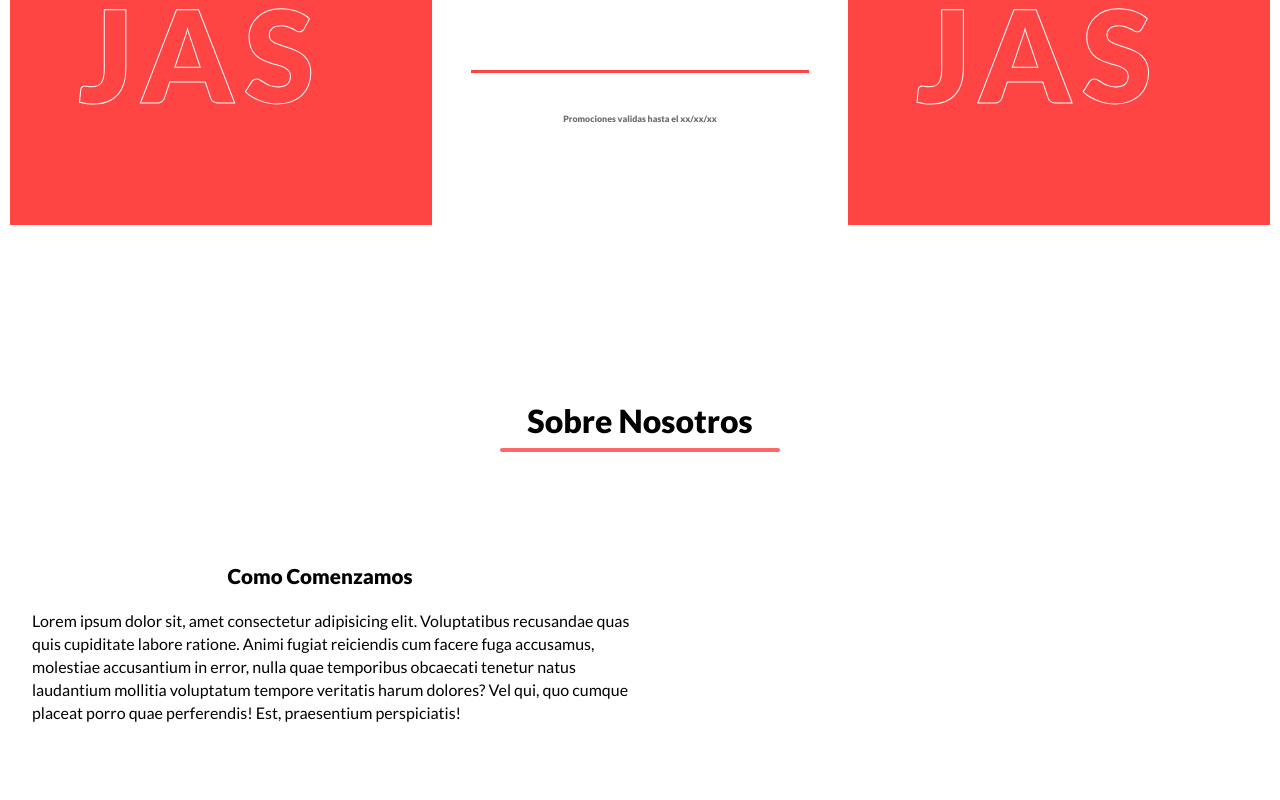
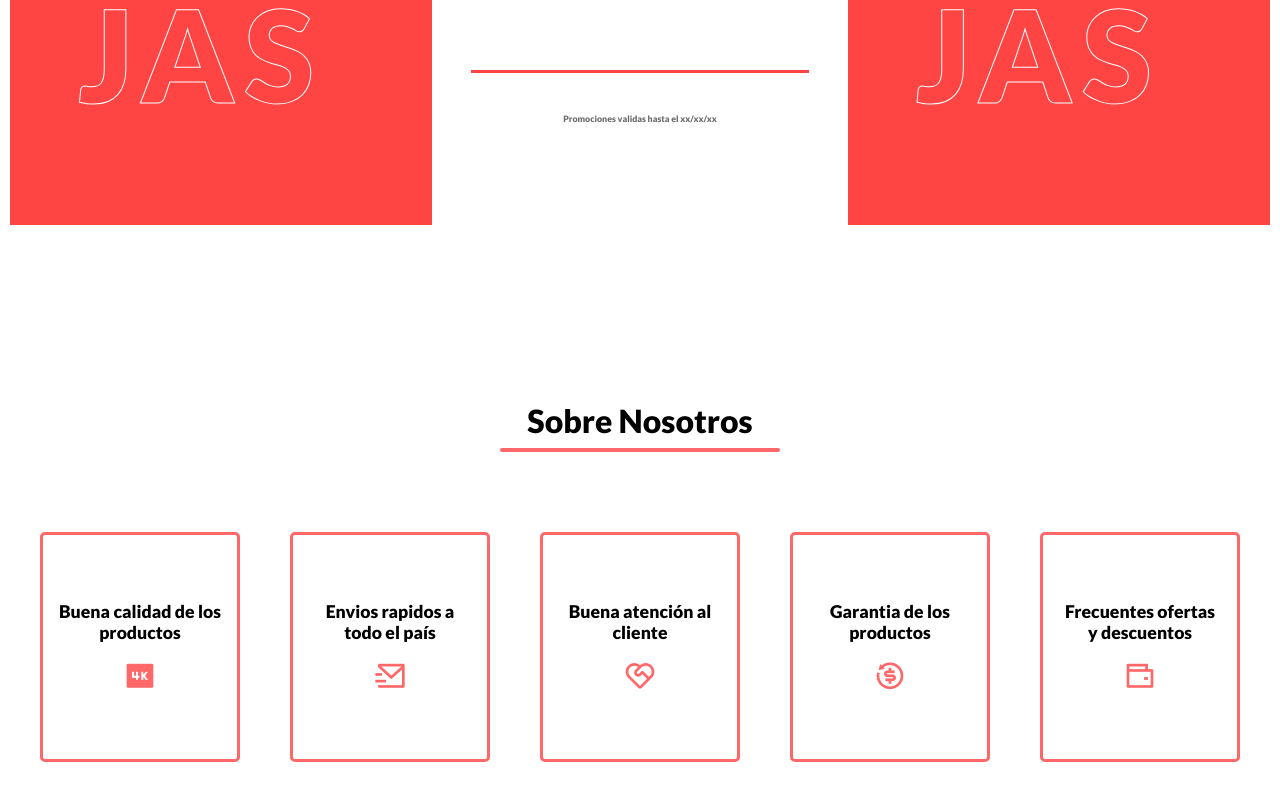
Before and after one commit to Tintaa307/eccomerce-pwa, a Next.js app: page / in a window 1280 px wide. Shown: the part 495-1295 px from the top of the page. Before the commit the page ends 1238 px from the top, so only its background shows below. Built offline with nearby package versions, Linux system fonts and the light colour scheme.

Commit message:
add cards animations

```diff
--- a/package.json
+++ b/package.json
@@ -2,6 +2,7 @@
   "name": "eccomerce-pwa",
   "version": "0.1.0",
   "private": true,
+  "type": "module",
   "scripts": {
     "dev": "next dev",
     "build": "next build",
--- a/src/components/about/About.module.css
+++ b/src/components/about/About.module.css
@@ -24,6 +24,7 @@
   height: 4px;
   border-radius: 5rem;
   background-color: var(--color-main);
+  margin-bottom: 5rem;
 }
 
 .container_about .about_content {
@@ -32,23 +33,137 @@
 }
 
 .container_about .about_content .our_info {
-  width: 50%;
-  margin-top: 7rem;
-  display: flex;
-  text-align: left;
-  justify-content: left;
-  flex-direction: column;
+  width: 100%;
+  height: 100%;
 }
 
-.container_about .about_content .our_info h3 {
+.container_about .about_content .our_info .container_cards_list {
+  display: flex;
+  justify-content: center;
+  align-items: center;
   text-align: center;
-  margin-bottom: 1.3rem;
+  justify-items: center;
+  margin-bottom: 3rem;
 }
 
-.container_about .about_content .our_info p {
-  font-size: 1rem;
+.container_about .about_content .our_info .container_cards_list .list_cards {
+  display: flex;
+  flex-direction: row;
+  justify-content: space-between;
+}
+
+.container_about
+  .about_content
+  .our_info
+  .container_cards_list
+  .list_cards
+  .card {
+  width: 200px;
+  height: 230px;
+  display: flex;
+  text-align: center;
+  justify-content: center;
+  align-items: center;
+  flex-direction: column;
+  border: 3px solid var(--color-main);
+  border-radius: 5px;
+  margin: 0 25px;
+  cursor: pointer;
+}
+
+.container_about
+  .about_content
+  .our_info
+  .container_cards_list
+  .list_cards
+  .card
+  h5 {
+  font-size: 1.1rem;
+  text-align: center;
   color: #000;
-  margin-bottom: 1.2rem;
-  margin-left: 2rem;
-  line-height: 23px;
+  margin: 0 1rem;
+  margin-bottom: 1rem;
 }
+
+.container_about
+  .about_content
+  .our_info
+  .container_cards_list
+  .list_cards
+  .card
+  i {
+  font-size: 2rem;
+  color: var(--color-main);
+}
+
+.container_about
+  .about_content
+  .our_info
+  .container_cards_list
+  .list_cards
+  .card:hover {
+  background-color: var(--color-main);
+  transition: var(--transition);
+}
+
+.container_about
+  .about_content
+  .our_info
+  .container_cards_list
+  .list_cards
+  .card:hover
+  i {
+  color: #fff;
+  transition: var(--transition);
+}
+
+.container_about
+  .about_content
+  .our_info
+  .container_cards_list
+  .list_cards
+  .card:hover
+  h5 {
+  color: #fff;
+  transition: var(--transition);
+}
+
+.container_card_open {
+  width: 500px;
+  height: 250px;
+  position: absolute;
+  top: 30%;
+  left: 30%;
+  transform: translate(-30%, -30%);
+  border-radius: 10px;
+  background-color: var(--color-main);
+  transform: translate(-50%, -50%);
+}
+
+.container_card_open h5 {
+  font-size: 1.2rem;
+  color: #fff;
+  margin: 2rem 0;
+}
+
+.container_btn {
+  width: 100%;
+  height: 100%;
+}
+
+.btn_card_open {
+  position: absolute;
+  top: -6px;
+  right: 0;
+  width: 60px;
+  height: 60px;
+  border-radius: 50%;
+  background-color: transparent;
+  border: none;
+  outline: none;
+}
+
+.btn_card_open i {
+  font-size: 1.5rem;
+  color: #fff;
+}
--- a/src/components/about/About.tsx
+++ b/src/components/about/About.tsx
@@ -1,6 +1,7 @@
 import { useState, useEffect } from "react"
 import styles from "./About.module.css"
 import { motion } from "framer-motion"
+import InfoAbout from "./InfoAbout"
 
 const About = () => {
   return (
@@ -34,16 +35,9 @@ const About = () => {
       </div>
       <div className={styles.about_content}>
         <div className={styles.our_info}>
-          <h3>Como Comenzamos</h3>
-          <p>
-            Lorem ipsum dolor sit, amet consectetur adipisicing elit.
-            Voluptatibus recusandae quas quis cupiditate labore ratione. Animi
-            fugiat reiciendis cum facere fuga accusamus, molestiae accusantium
-            in error, nulla quae temporibus obcaecati tenetur natus laudantium
-            mollitia voluptatum tempore veritatis harum dolores? Vel qui, quo
-            cumque placeat porro quae perferendis! Est, praesentium
-            perspiciatis!
-          </p>
+          <div className={styles.container_cards_list}>
+            <InfoAbout />
+          </div>
         </div>
       </div>
     </section>
--- /dev/null
+++ b/src/components/about/InfoAbout.tsx
@@ -0,0 +1,107 @@
+import { useState, useEffect } from "react"
+import styles from "./About.module.css"
+import { motion, AnimatePresence } from "framer-motion"
+import { CardItems } from "../../types"
+
+const InfoAbout = () => {
+  const [selected, setSelected] = useState("")
+  const [open, setOpen] = useState(false)
+  const [item, setItem] = useState<CardItems | null>(null)
+
+  const handleSelected = (id: string) => {
+    setSelected(id)
+    setOpen(!open)
+  }
+
+  const handleClose = () => {
+    setSelected("")
+    setOpen(!open)
+  }
+
+  useEffect(() => {
+    console.log(selected)
+  }, [selected])
+
+  const dataInfo: CardItems[] = [
+    {
+      id: "1",
+      title: "Buena calidad de los productos",
+      icon: "ri-4k-fill",
+    },
+    {
+      id: "2",
+      title: "Envios rapidos a todo el país",
+      icon: "ri-mail-send-line",
+    },
+    {
+      id: "3",
+      title: "Buena atención al cliente",
+      icon: "ri-service-line",
+    },
+    {
+      id: "4",
+      title: "Garantia de los productos",
+      icon: "ri-refund-2-line",
+    },
+    {
+      id: "5",
+      title: "Frecuentes ofertas y descuentos",
+      icon: "ri-wallet-line",
+    },
+  ]
+
+  useEffect(() => {
+    const item = dataInfo.find((item) => item.id === selected)
+    setItem(item ? item : null)
+    console.log(item)
+  }, [selected])
+
+  return (
+    <div className={styles.list_cards}>
+      {dataInfo.map((item) => {
+        return (
+          <motion.div
+            layoutId={item.id}
+            initial={{ scale: 0 }}
+            whileInView={{ scale: 1 }}
+            viewport={{ once: true }}
+            onClick={handleSelected.bind(null, item.id)}
+            transition={{
+              duration: 1.2,
+              delay: Number(item.id) * 0.3,
+              type: "spring",
+              bounce: 0.5,
+            }}
+            key={item.id}
+            className={styles.card}
+          >
+            <h5>{item.title}</h5>
+            <i className={item.icon}></i>
+          </motion.div>
+        )
+      })}
+      <AnimatePresence>
+        {item && (
+          <motion.div
+            transition={{ duration: 1.2, type: "spring", bounce: 0.3 }}
+            className={styles.container_card_open}
+            layoutId={item.id}
+          >
+            <motion.h5>{item.title}</motion.h5>
+            <motion.i className={item.icon} />
+            <motion.div className={styles.container_btn}>
+              <motion.button
+                className={styles.btn_card_open}
+                onClick={handleClose}
+              >
+                <i className="ri-close-line"></i>
+              </motion.button>
+            </motion.div>
+          </motion.div>
+        )}
+      </AnimatePresence>
+    </div>
+  )
+}
+
+export default InfoAbout
--- a/src/pages/_app.tsx
+++ b/src/pages/_app.tsx
@@ -1,5 +1,5 @@
-import '@/styles/globals.css'
-import type { AppProps } from 'next/app'
+import "../styles/globals.css"
+import type { AppProps } from "next/app"
 
 export default function App({ Component, pageProps }: AppProps) {
   return <Component {...pageProps} />
--- a/src/types.d.ts
+++ b/src/types.d.ts
@@ -3,3 +3,9 @@ export interface NavItems {
   name: string
   link?: "mujer" | "hombre" | "ninos" | "accesorios" | "ofertas"
 }
+
+export interface CardItems {
+  id: string
+  title: string
+  icon: string
+}
```
Also changed, not shown: tsconfig.json (+20 -12 lines).
